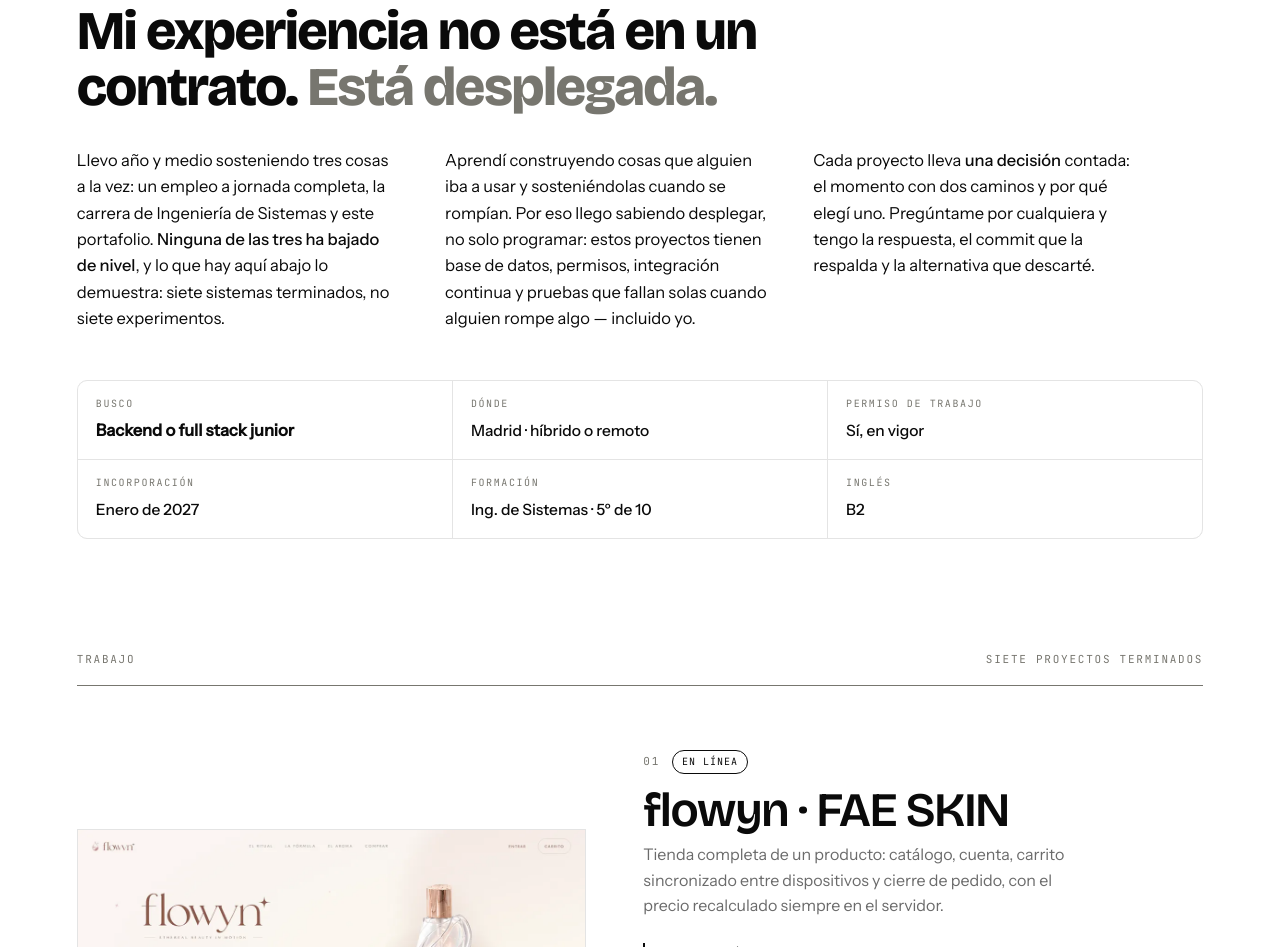
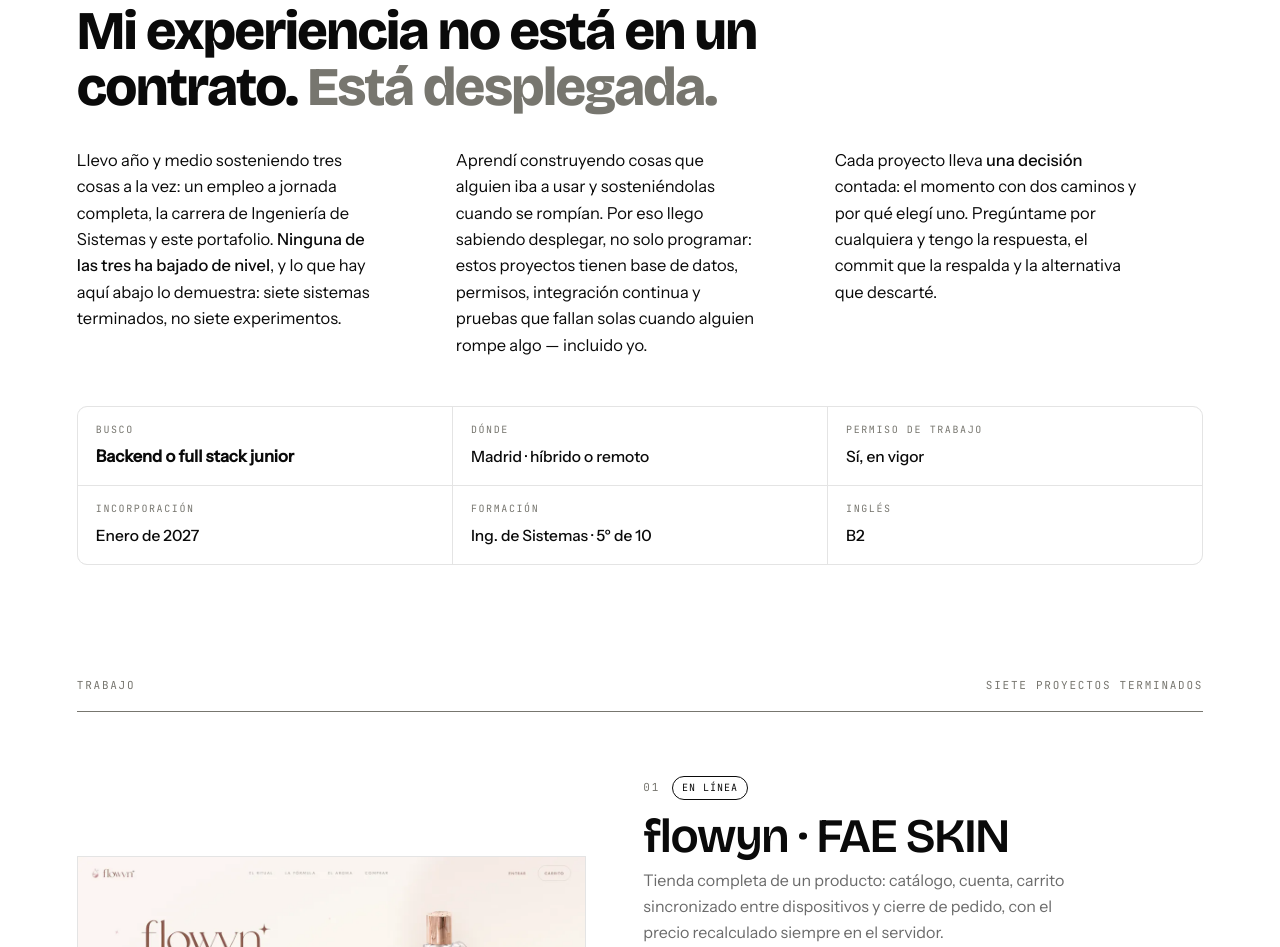
Before and after one commit to danielbuitragoh/danielbuitragoh.github.io, a plain HTML site: page index.html in a window 1280 px wide. Shown: the part 946-1893 px from the top of the page. Drawn offline with nearby package versions, Linux system fonts and the light colour scheme.

Commit message:
Da más aire a los tres párrafos de Quién soy
Las tres columnas de .relato se veían apretadas por un gap corto (tope de 48px dentro de un área de 1060px); se sube a clamp(28px,6vw,80px), el máximo que mantiene tres columnas de al menos 285px, y se limita el párrafo a 46ch.

```diff
--- a/index.html
+++ b/index.html
@@ -256,8 +256,8 @@
   max-width:20ch;margin:36px 0 32px;
 }
 .quien h2 em{font-style:normal;color:var(--gris-2)}
-.relato{display:grid;grid-template-columns:repeat(auto-fit,minmax(285px,1fr));gap:clamp(22px,3.5vw,48px);max-width:1060px}
-.relato p{font-size:16.5px}
+.relato{display:grid;grid-template-columns:repeat(auto-fit,minmax(285px,1fr));gap:clamp(28px,6vw,80px);max-width:1060px}
+.relato p{font-size:16.5px;max-width:46ch}
 .relato strong{font-weight:500}
 
 /* Rejilla de filete: el hueco de 1px deja ver el fondo de la lista y hace
```
